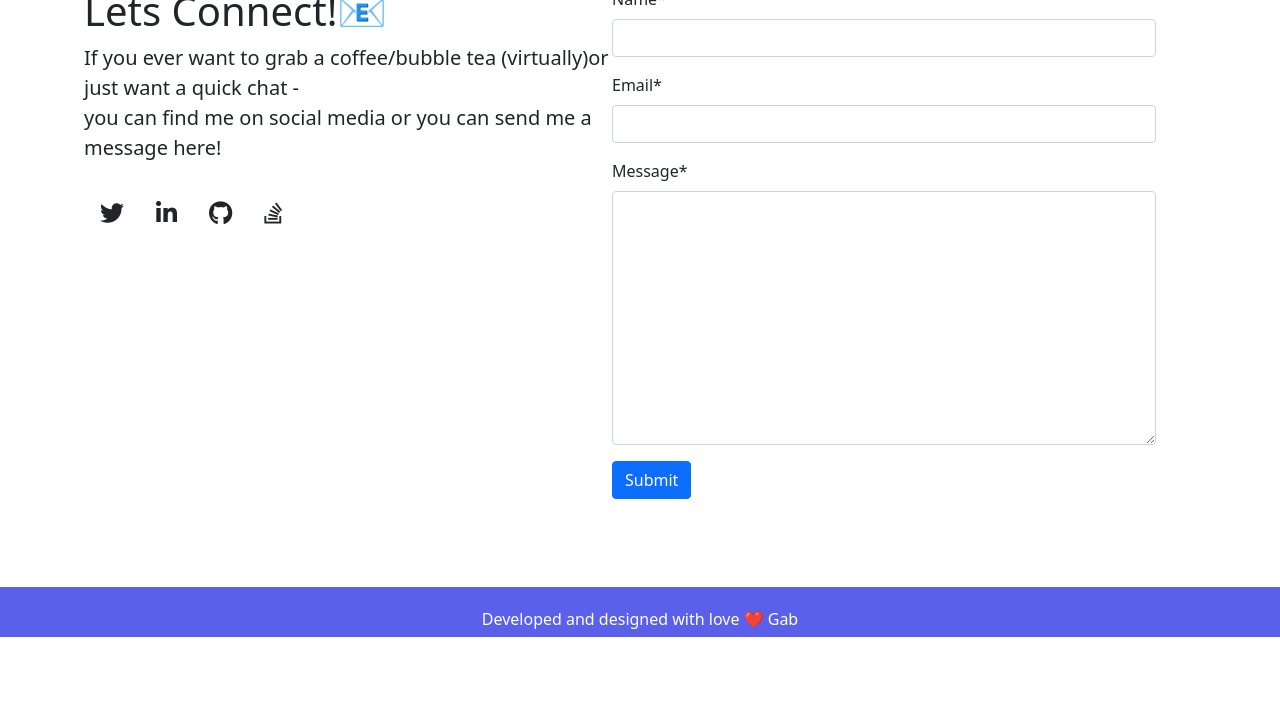
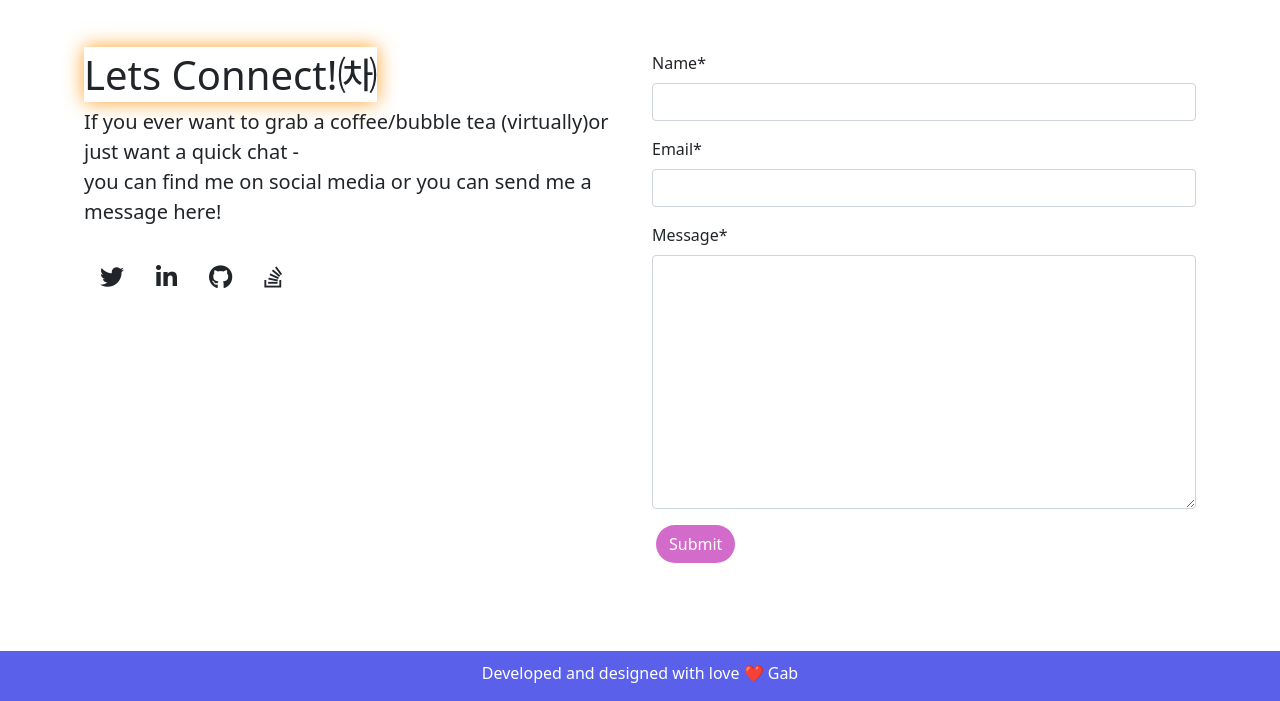
Before and after one commit to waregagbagbo/Co.Lab, a Django app: page / in a window 1280 px wide; the page is wider, and only the part inside the window is pictured. Shown: the part 2912-3613 px from the top of that part. Before the commit the page ends 3549 px from the top of that part, so only its background shows below. Run offline with Django 4.2, Linux system fonts and the light colour scheme; some libraries are stand-ins or nearby versions.

Commit message:
added more styling

```diff
--- a/portfolio/templates/base.html
+++ b/portfolio/templates/base.html
@@ -21,7 +21,7 @@
 
 
         <footer class="footer">
-              <p class="fw-light lh-5  text-center text-white" id="footer-text">Developed and designed with love ❤️ Gab</p>
+              <p class="fw-light lh-5 text-white " id="footer-text">Developed and designed with love ❤️ Gab</p>
           <script src="https://cdn.jsdelivr.net/npm/bootstrap@5.0.2/dist/js/bootstrap.bundle.min.js" integrity="sha384-MrcW6ZMFYlzcLA8Nl+NtUVF0sA7MsXsP1UyJoMp4YLEuNSfAP+JcXn/tWtIaxVXM" crossorigin="anonymous"></script>
           <script src="https://unpkg.com/aos@next/dist/aos.js"></script>
       </footer>
--- a/portfolio/templates/pages/about.html
+++ b/portfolio/templates/pages/about.html
@@ -6,7 +6,7 @@
                     <h2 class="text-capitalize fs-1 fw-light "><span id='deco'>About Me.&#129299<span></h2>
                     <p class="text-dark fs-5 fw-light lh-3">
                         Hello again! Thanks for scrolling this far!!<br/>
-                        I graduated from <span class="fw-semi-bold" style="color:#ffa02a;">Dedan Kimathi University of Technology.</span>
+                        I graduated from <span class="fw-semi-bold" style="color:#5b65ea;">Dedan Kimathi University of Technology.</span>
                         <br/>
 
                         Other than playing with code, I enjoy going for hikes and going<br/>for cross-country besides hitting the gym once in a while.
--- a/portfolio/templates/pages/contact.html
+++ b/portfolio/templates/pages/contact.html
@@ -3,8 +3,8 @@
 <section class='m-5 p-4'>
   <div class="container">
     <div class="row">
-      <div class="col-md-6" id="cont">
-        <h2 class="text-capitalize fs-1 fw-light ">Lets Connect!&#128231</h2>
+      <div class="col-md-6">
+        <h2 class="text-capitalize fs-1 fw-light "><span id="deco">Lets Connect!&#12823</span></h2>
         <p class="text-dark fs-5 fw-light lh-3">
           If you ever want to grab a coffee/bubble tea (virtually)or just want a quick chat -<br/>you
            can find me on social media or you can send me a message here!
@@ -23,7 +23,7 @@
           <form action='#' method="POST">
             {% csrf_token %}
             {{form | crispy }}
-            <input type="submit" name="submit" value="Submit" class="btn btn-primary" id="submit-save">
+            <input type="submit" name="submit"  class="btn ms-lg-1"value="Submit" id="buttons">
           </form>
         </div>
 
--- a/portfolio/templates/pages/index.html
+++ b/portfolio/templates/pages/index.html
@@ -1,7 +1,7 @@
 {% extends 'base.html'%}
 {% load static %}
 {% block content%}
-<section class="hero">
+<section class="hero" style="margin-top:30px;">
     <div class="container p-3">
         <div class="row">
             <div class="col-md-8 p-5">
--- a/portfolio/templates/pages/projects.html
+++ b/portfolio/templates/pages/projects.html
@@ -1,26 +1,26 @@
 {% load static %}
 <section class="m-5 p-4">
-    <div class="container-fluid" style="">
+    <div class="container-fluid">
         <div class="container">
             <div class="row">
                 <div class="column">
-                    <h2 class="text-capitalize fs-1 fw-light">My Toolkit. &#128187</h2>
+                    <h2 class="text-capitalize fs-1 fw-light"><span id="deco">My Toolkit. &#128187</span></h2>
                 </div>
                 <div class="row mt-lg-4 p-3"  id="toolkit">
                     <div class="col-md-2"></div>
-                    <div class="col-md-2 p-3"><img src="{% static 'images/htm.png' %}" alt="...">html5</div>
-                    <div class="col-md-2 p-3"><img src="{% static 'images/js.png' %}" alt="...">Javascript</div>
-                    <div class="col-md-2 p-3"><img src="{% static 'images/python.png' %}" alt="...">Python</div>
-                <div class="col-md-2 p-3"><img src="{% static 'images/django.png' %}" alt="...">Django </div>
-                    <div class="col-md-2 p-3"><img src="{% static 'images/git.png' %}" alt="...">Github</div>
+                <div class="col-md-2 p-3"><img src="{% static 'images/htm.png' %}" id="toolkit" alt="...">html5</div>
+                    <div class="col-md-2 p-3"><img src="{% static 'images/js.png' %}" id="toolkit" alt="...">Javascript</div>
+                    <div class="col-md-2 p-3"><img src="{% static 'images/python.png' %}" id="toolkit" alt="...">Python</div>
+                <div class="col-md-2 p-3"><img src="{% static 'images/django.png' %}" id="toolkit" alt="...">Django </div>
+                    <div class="col-md-2 p-3"><img src="{% static 'images/git.png' %}" id="toolkit" alt="...">Github</div>
                     <br/>
                      <br/>
                 <div class="row mt-lg-4 p-3" id="toolkit">
                     <div class="col-md-2 p-3"></div>
-                    <div class="col-md-2 p-3"><img src="{% static 'images/wp.png' %}" alt="...">Wordpress</div>
-                    <div class="col-md-2 p-3"><img src="{% static 'images/rest.png' %}" alt="...">RestAPI</div>
-                    <div class="col-md-2 p-3"><img src="{% static 'images/icons8-sql-50.png' %}" alt="...">SQL </div>
-                    <div class="col-md-2 p-3"><img src="{% static 'images/css3.png' %}" alt="...">Css3 </div>
+                    <div class="col-md-2 p-3"><img src="{% static 'images/wp.png' %}" id="toolkit" alt="...">Wordpress</div>
+                    <div class="col-md-2 p-3"><img src="{% static 'images/rest.png' %}" id="toolkit" alt="...">RestAPI</div>
+                    <div class="col-md-2 p-3"><img src="{% static 'images/icons8-sql-50.png' %}" id="toolkit" alt="...">SQL </div>
+                    <div class="col-md-2 p-3"><img src="{% static 'images/css3.png' %}"id="toolkit" alt="...">Css3 </div>
 
                 </div>
             <div>
--- a/portfolio/templates/partials/header.html
+++ b/portfolio/templates/partials/header.html
@@ -24,7 +24,7 @@
           <a class="nav-link" href="{% url 'weather' %}">Get Updates</a>
         </li>
       </ul>
-      <button class="btn btn-primary ms-lg-1 rounded-md" style="border-radius:15px;">Download Cv</button>
+      <button class="btn ms-lg-1" id="buttons">Download Cv</button>
     </div>
   </div>
 </nav>
--- a/static/css/styles.css
+++ b/static/css/styles.css
@@ -1,7 +1,17 @@
 *{
-    margin:0;
-    padding:0;
+  margin:0;
+  padding:0;
 }
+:root {
+  --primary-color:#5b65ea; /* blue */
+  --background-color: #fff; /* white */
+  --secondary-color:#ff6dcd;
+  --themeic-color: #e89733;
+  --text-color: #333; /* black */
+  --background-color-dark: #333; /* dark background */
+  --text-color-dark: #fff; /* light text */
+}
+
 
 body{
     overflow:hidden;
@@ -9,51 +19,69 @@ body{
 }
 /*hero section*/
 .hero{
-  margin-top:-010px;
+  margin-top:-10px;
 
 }
-/*contact section*/
+/*end of hero*/
+
+/* about section/*
+
+/*end about sectio*/
+
+
+
+/* start contact section*/
 #cont{
   margin-right:-40px;
 }
 #socials{
     font-size: 1.5rem;
 }
-@keyframes pulse {
-    0% {
-      transform: scale(1);
-    }
-    90% {
-      transform: scale(1.1);
-    }
-    100% {
-      transform: scale(1);
-    }
-  }
 
-  #toolkit {
-    margin-left:-10px;
-    display:flex;
-    justify-content:flex-start;
-    animation: pulse 8s ease-in-out infinite;
-    animation: 3s ease-in 1s infinite reverse both running slidein;
-
-  }
+  /*span for titles*/
 #deco{
-  color:rgb(232, 149, 48);
+  box-shadow:0 0 20px rgba(255, 161, 42, 1);
+  /*box-shadow: 20px -26px #ffa02a;
+  box-shadow: 2px 2px 2px 1px rgba(91, 101, 234, 1);*/
 
 }
+/*footer section*/
 .footer {
-  padding: 20px;
+  padding-top:10px;
+  margin-top:20px;
   text-align:center;
   left:0;
-  bottom:0;
   width:100%;
   height:50px;
-  margin-top:0px;
   background-color:#5a60ea!important;
+}
+
+/*end of footer*/
+
+/*buttons */
+#buttons{
+  background-color:#d36bcb;
+  color:#fff;
+  border-radius:30px;
+  text-decoration:none;
 
 }
-#footer-text{
-  top:2px;
+/*end of buttons*/
+
+/*toolkit icons*/
+#toolkit{
+  margin-left:-10px;
+  display:flex;
+  justify-content:flex-start;
+  transition: color 0.2s ease;
 }
+#toolkits:hover{
+  color:#d36bcb;
+}
+  /*end of toolkit*/
+
+#socials :hover{
+  color:#d36bcb;
+  cursor: auto;;
+
+}
```
